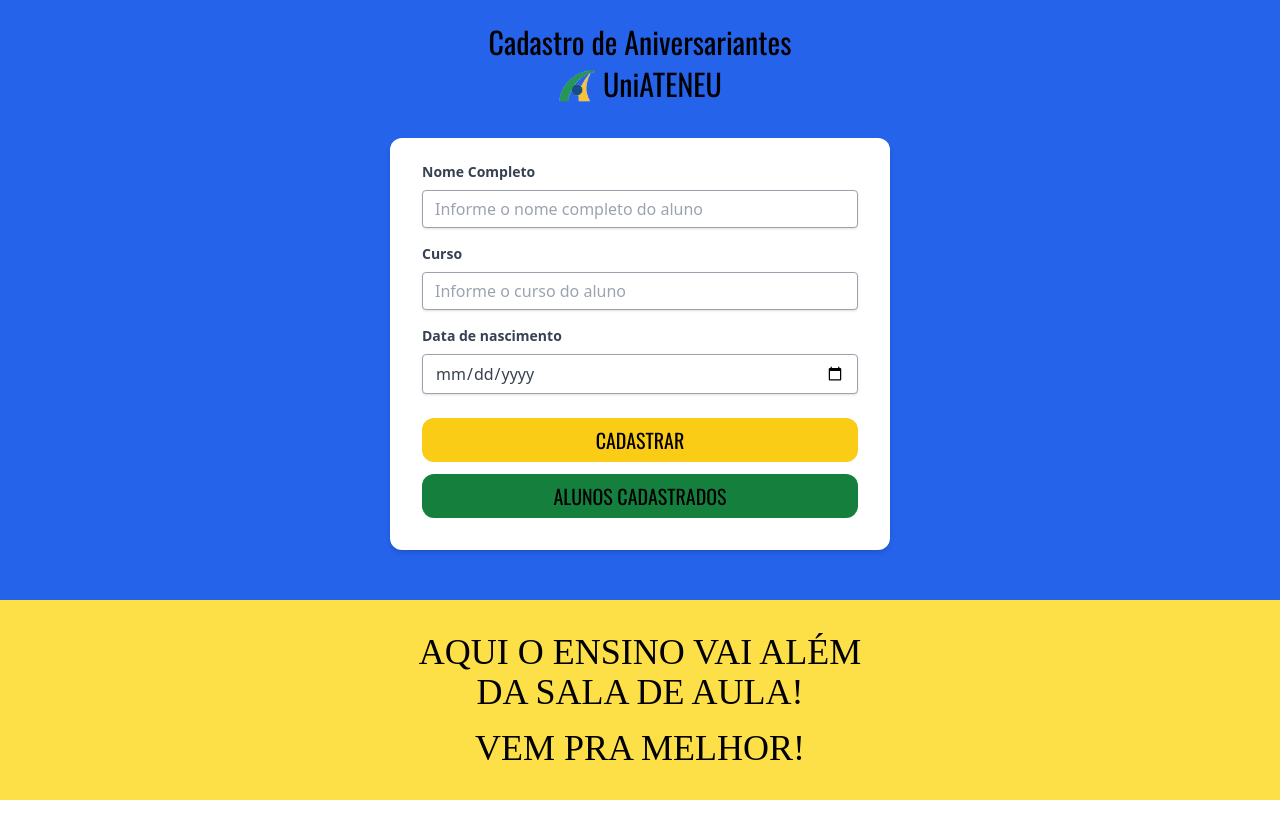
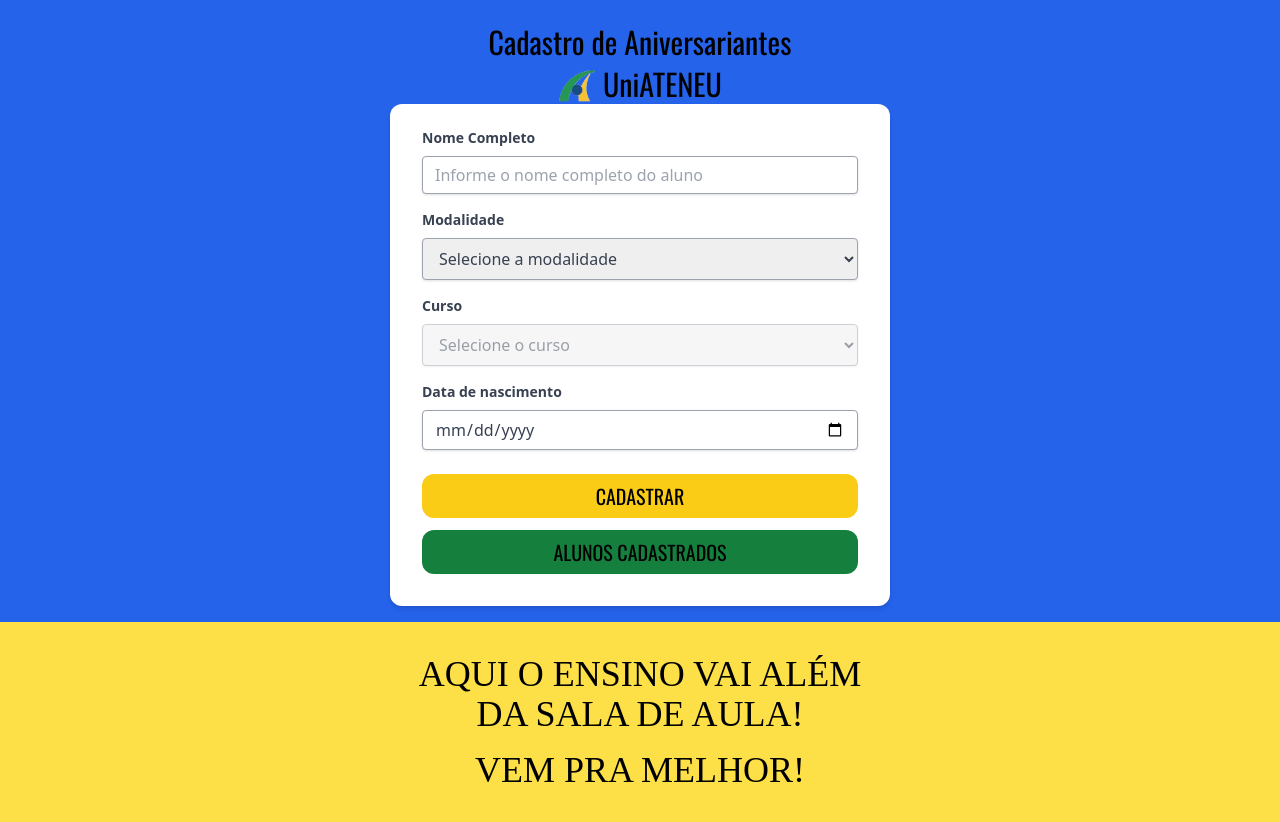
Before and after one commit to Britox7/sistemaDeCadastro, a React (Create React App) app: page / in a window 1280 px wide. Before the commit the page ends 800 px from the top, so only its background shows below. Built offline with nearby package versions, Linux system fonts and the light colour scheme; a web font is replaced by a local one.

Commit message:
chore: remove dist from tracking

```diff
--- a/src/components/InputForm.jsx
+++ b/src/components/InputForm.jsx
@@ -1,12 +1,63 @@
-import React from 'react';
+import React, { useState } from 'react';
 import { useForm } from 'react-hook-form';
 import { useNavigate } from 'react-router-dom';
 import FormButton from './FormButton';
 import FormButtonTwo from './FormButtonTwo';
 
+const cursosPorModalidade = {
+  Licenciatura: [
+    "Educação Física",
+    "História",
+    "Letras",
+    "Matemática",
+    "Pedagogia",
+  ],
+  Bacharelado: [
+    "Administração",
+    "Arquitetura",
+    "Ciências Contábeis",
+    "Ciências Econômicas",
+    "Engenharia de Produção",
+    "Engenharia de Software",
+    "Engenharia Civil",
+    "Serviço Social",
+    "Teologia",
+  ],
+  Tecnólogo: [
+    "Análise e Desenvolvimento de Sistemas",
+    "Comércio Exterior",
+    "Gestão Ambiental",
+    "Gestão Comercial",
+    "Gestão da Qualidade",
+    "Gestão de Recursos Humanos",
+    "Gestão Financeira",
+    "Gestão Hospitalar",
+    "Gestão Portuária",
+    "Gestão Pública",
+    "Logística",
+    "Marketing",
+    "Marketing Digital",
+    "Processos Gerenciais",
+    "Redes de Computadores",
+    "Gestão da Tecnologia da Informação",
+    "Inteligência de Dados",
+  ],
+  "Curso Técnico": [
+    "Administração",
+    "Logística",
+    "Marketing",
+    "Recursos Humanos",
+    "Serviços Jurídicos",
+    "Segurança do Trabalho",
+    "Secretariado Escolar",
+    "Transações Imobiliárias",
+  ],
+};
+
 const InputForm = () => {
   const navigate = useNavigate();
-  const { register, handleSubmit, reset, formState: { errors } } = useForm();
+  const { register, handleSubmit, reset, setValue, formState: { errors } } = useForm();
+  const [modalidadeSelecionada, setModalidadeSelecionada] = useState("");
 
   const onSubmit = async (data) => {
     const retorno = await window.api.cadastrarAluno({
@@ -23,6 +74,7 @@
     }
 
     reset();
+    setModalidadeSelecionada("");
   };
 
   const apenasLetras = (e) => {
@@ -35,6 +87,7 @@
         onSubmit={handleSubmit(onSubmit)}
         className="bg-white shadow-md rounded-xl px-8 pt-6 pb-8 mb-4 flex flex-col gap-4"
       >
+        {/* Nome Completo */}
         <div>
           <label className="text-base text-left block text-gray-700 text-sm font-bold mb-2" htmlFor="NomeCompleto">
             Nome Completo
@@ -59,30 +112,48 @@
           )}
         </div>
 
+        {/* Modalidade */}
+        <div>
+          <label className="text-base text-left block text-gray-700 text-sm font-bold mb-2">
+            Modalidade
+          </label>
+          <select
+            className="shadow border border-gray-400 rounded w-full py-2 px-3 text-gray-700 leading-tight focus:outline-none focus:shadow-outline text-base"
+            value={modalidadeSelecionada}
+            onChange={(e) => {
+              setModalidadeSelecionada(e.target.value);
+              setValue("Curso", "");
+            }}
+          >
+            <option value="">Selecione a modalidade</option>
+            {Object.keys(cursosPorModalidade).map((modalidade) => (
+              <option key={modalidade} value={modalidade}>{modalidade}</option>
+            ))}
+          </select>
+        </div>
+
+        {/* Curso */}
         <div>
           <label className="text-base text-left block text-gray-700 text-sm font-bold mb-2" htmlFor="Curso">
             Curso
           </label>
-          <input
-            {...register("Curso", {
-              required: "Curso é obrigatório",
-              validate: (value) => value.trim() !== '' || "Curso não pode ser apenas espaços",
-              pattern: {
-                value: /^[a-zA-ZÀ-ÿ\s]+$/,
-                message: "Curso não pode conter números ou caracteres especiais"
-              }
-            })}
-            onKeyPress={apenasLetras}
-            className="text-base shadow appearance-none border border-gray-400 rounded w-full py-2 px-3 text-gray-700 leading-tight focus:outline-none focus:shadow-outline"
+          <select
+            {...register("Curso", { required: "Selecione o curso do aluno." })}
+            disabled={!modalidadeSelecionada}
+            className={`shadow border border-gray-400 rounded w-full py-2 px-3 text-gray-700 leading-tight focus:outline-none focus:shadow-outline text-base ${!modalidadeSelecionada ? "opacity-50 cursor-not-allowed" : ""}`}
             id="Curso"
-            type="text"
-            placeholder="Informe o curso do aluno"
-          />
+          >
+            <option value="">Selecione o curso</option>
+            {modalidadeSelecionada && cursosPorModalidade[modalidadeSelecionada].map((curso) => (
+              <option key={curso} value={curso}>{curso}</option>
+            ))}
+          </select>
           {errors.Curso && (
             <p className="text-red-500 text-xs italic">{errors.Curso.message}</p>
           )}
         </div>
 
+        {/* Data de Nascimento */}
         <div>
           <label className="text-base text-left block text-gray-700 text-sm font-bold mb-2" htmlFor="birthdate">
             Data de nascimento
```
Also changed, not shown: 1 other file (tests, documents, lock files or other folders).
